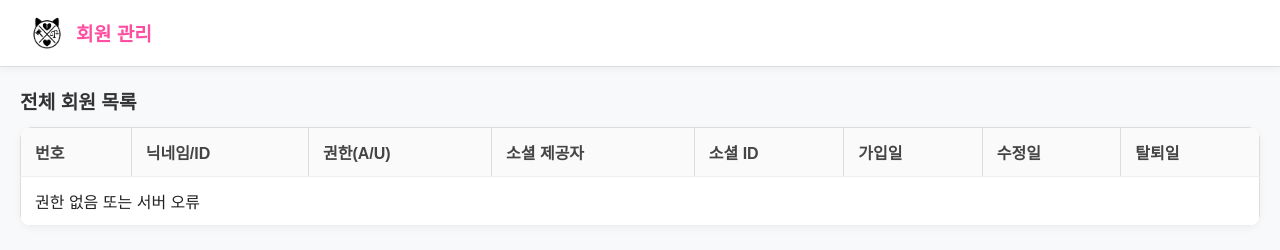
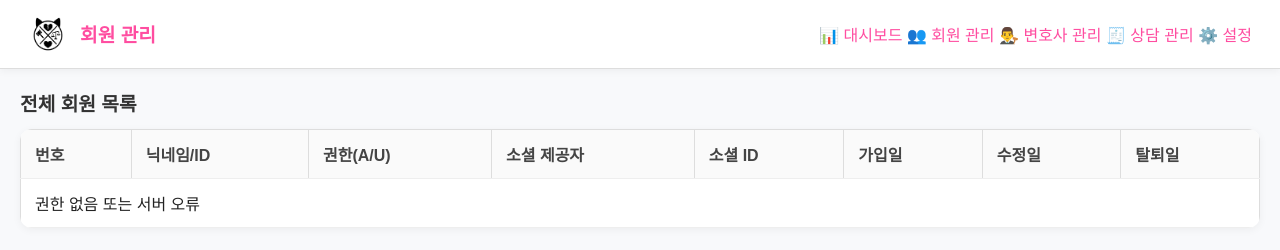
Before and after one commit to kimzooeun/LawOn, a website built with Vite: page frontend/front/admin/user/index.html in a window 1280 px wide. Built offline with nearby package versions, Linux system fonts and the light colour scheme; no server answers.

Commit message:
어드민 프론트 수정중

```diff
--- a/frontend/front/admin/css/admin.css
+++ b/frontend/front/admin/css/admin.css
@@ -56,7 +56,7 @@ button {
   transition: 0.2s;
 }
 
-/* False 헤더 (모든 페이지 공통) */
+/* 공통 헤더 */
 .admin-header {
   background: var(--card-bg);
   border-bottom: 1px solid var(--border-color);
@@ -70,15 +70,16 @@ button {
   z-index: 100;
 }
 
+/* 로고 영역 */
 .logo {
   display: flex;
   align-items: center;
-  gap: 10px;
+  gap: 12px;
 }
 
 .logo img {
-  width: 38px;
-  height: 38px;
+  width: 40px;
+  height: 40px;
 }
 
 .logo h1 {
@@ -87,31 +88,48 @@ button {
   font-weight: 700;
 }
 
+/* 상단 네비게이션 */
 .admin-nav {
   display: flex;
   align-items: center;
-  gap: 12px;
+  gap: 18px;
 }
 
+/* 네비 링크 */
 .admin-nav a {
   color: var(--text-color);
   font-weight: 500;
+  padding: 6px 10px;
+  border-radius: 6px;
+  transition: 0.2s ease;
 }
 
 .admin-nav a:hover {
   color: var(--primary-color);
+  background-color: rgba(255, 77, 160, 0.08);
 }
 
+/* 현재 페이지(active) 표시 */
+.admin-nav a.active {
+  color: var(--primary-color);
+  font-weight: 700;
+  background-color: rgba(255, 77, 160, 0.12);
+}
+
+/* 로그아웃 버튼 */
 .admin-nav button {
   background-color: var(--primary-color);
   color: #fff;
   border-radius: 6px;
   padding: 8px 14px;
   font-weight: 600;
+  transition: 0.2s ease;
 }
+
 .admin-nav button:hover {
   background-color: var(--primary-hover);
 }
+
 
 /* 메인 공통 레이아웃 */
 .dashboard {
--- a/frontend/front/admin/css/user.css
+++ b/frontend/front/admin/css/user.css
@@ -3,25 +3,6 @@ body {
   background: #f7f8fa;
   margin: 0;
   color: #222;
-}
-
-.admin-header {
-  background: #333;
-  color: white;
-  padding: 10px 20px;
-  display: flex;
-  align-items: center;
-  justify-content: space-between;
-}
-
-.admin-header nav a {
-  color: white;
-  margin-right: 10px;
-  text-decoration: none;
-}
-.admin-header nav a.active {
-  font-weight: bold;
-  text-decoration: underline;
 }
 
 .admin-container {
--- a/frontend/front/admin/user/index.html
+++ b/frontend/front/admin/user/index.html
@@ -15,10 +15,11 @@
       <h1>회원 관리</h1>
     </div>
     <nav>
-      <a href="/admin/">대시보드</a>
-      <a href="/admin/user/" class="active">회원</a>
-      <a href="/admin/lawyers/">변호사 관리</a>
-      <a href="/admin/settings/">설정</a>
+      <a href="/admin/" class="nav-link">📊 대시보드</a>
+      <a href="/admin/user/" class="active">👥 회원 관리</a>
+      <a href="/admin/lawyers/" class="nav-link">👨‍⚖️ 변호사 관리</a>
+      <a href="/admin/logs/" class="nav-link">🧾 상담 관리</a>
+      <a href="/admin/settings/" class="nav-link">⚙️ 설정</a>
       <button id="logoutBtn">로그아웃</button>
     </nav>
   </header>
```
Also changed, not shown: frontend/front/admin/index.html (+3 -3 lines), frontend/front/admin/lawyers/index.html (+5 -3 lines), frontend/front/admin/settings/index.html (+4 -3 lines), 1 other file.
